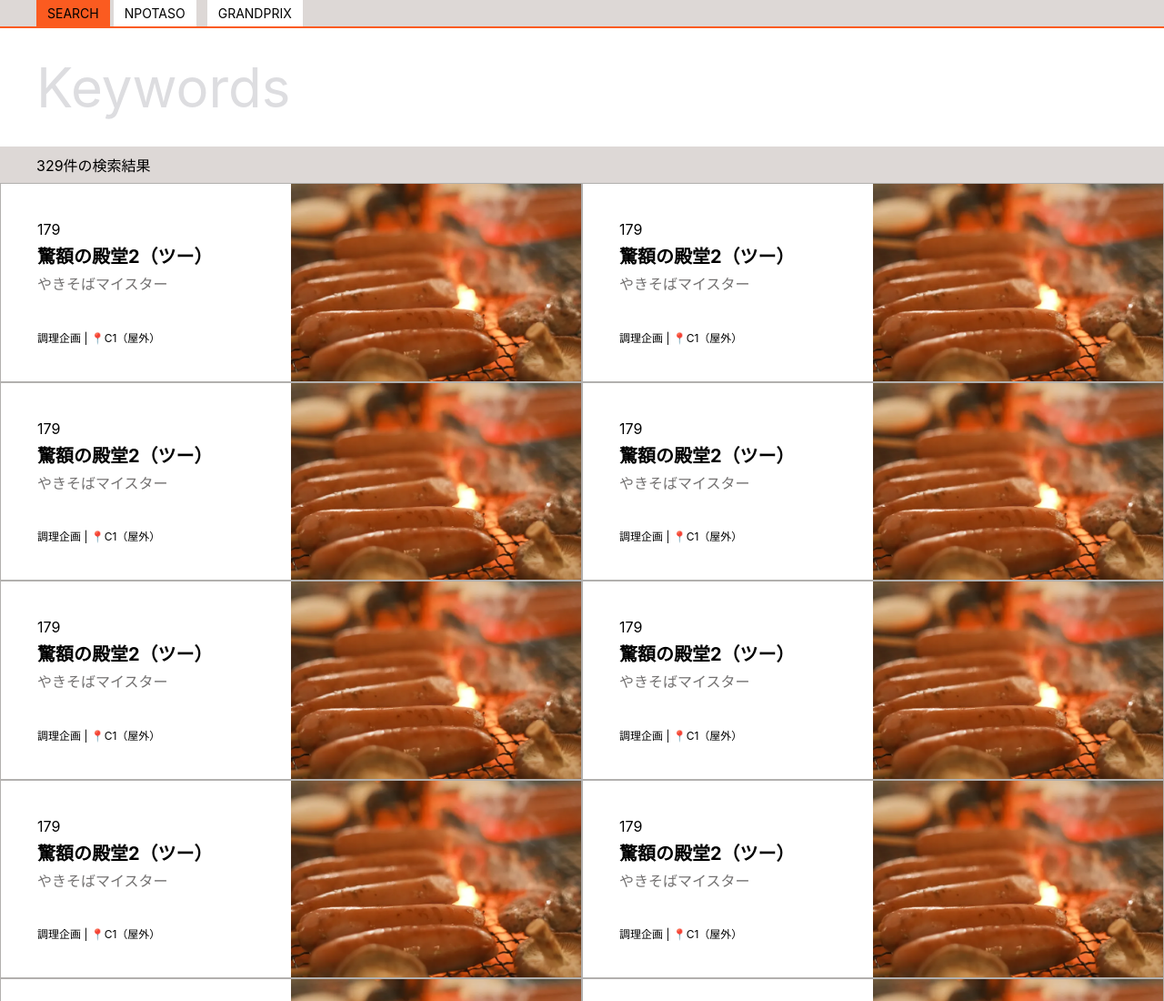
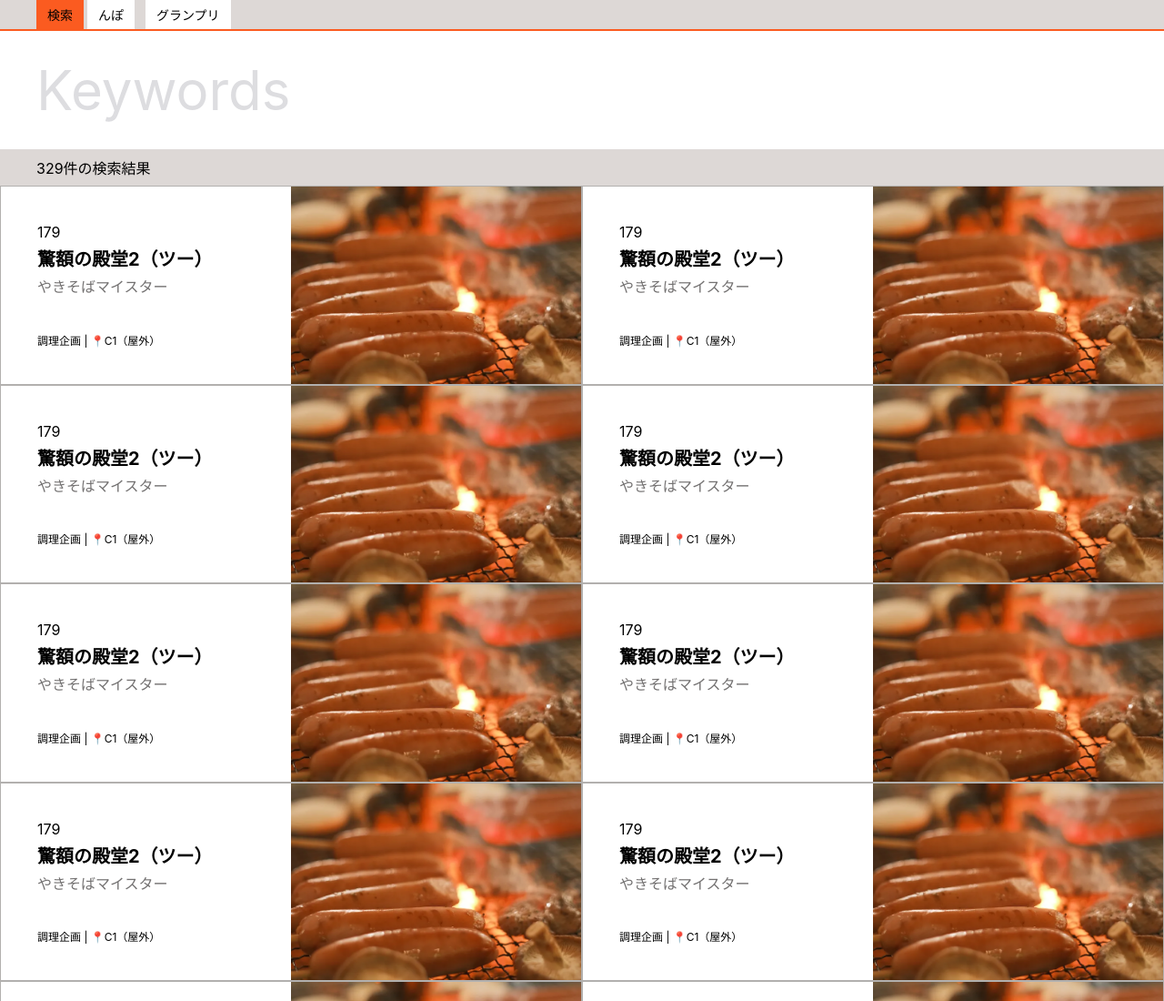
Before and after one commit to itsu-dev/teriyaki-npotaso, a website built with Vite: page index.html in a window 1280 px wide. Shown: the top 1100 px of the page at 91% size. Built offline with nearby package versions, Linux system fonts and the light colour scheme.

Commit message:
fix: japanese

```diff
--- a/index.html
+++ b/index.html
@@ -12,17 +12,17 @@
           <li class="header-item-parent">
             <ul>
               <li class="header-item item-selected">
-                <a href="#">SEARCH</a>
+                <a href="#">検索</a>
               </li>
               <li class="header-item">
-                <a href="https://kyogaku.yokohama.dev">NPOTASO</a>
+                <a href="https://kyogaku.yokohama.dev">んぽ</a>
               </li>
             </ul>
           </li>
           <li class="header-item-parent">
             <ul>
               <li class="header-item">
-                <a href="https://kyogaku.yokohama.dev">GRANDPRIX</a>
+                <a href="https://kyogaku.yokohama.dev">グランプリ</a>
               </li>
             </ul>
           </li>
```
